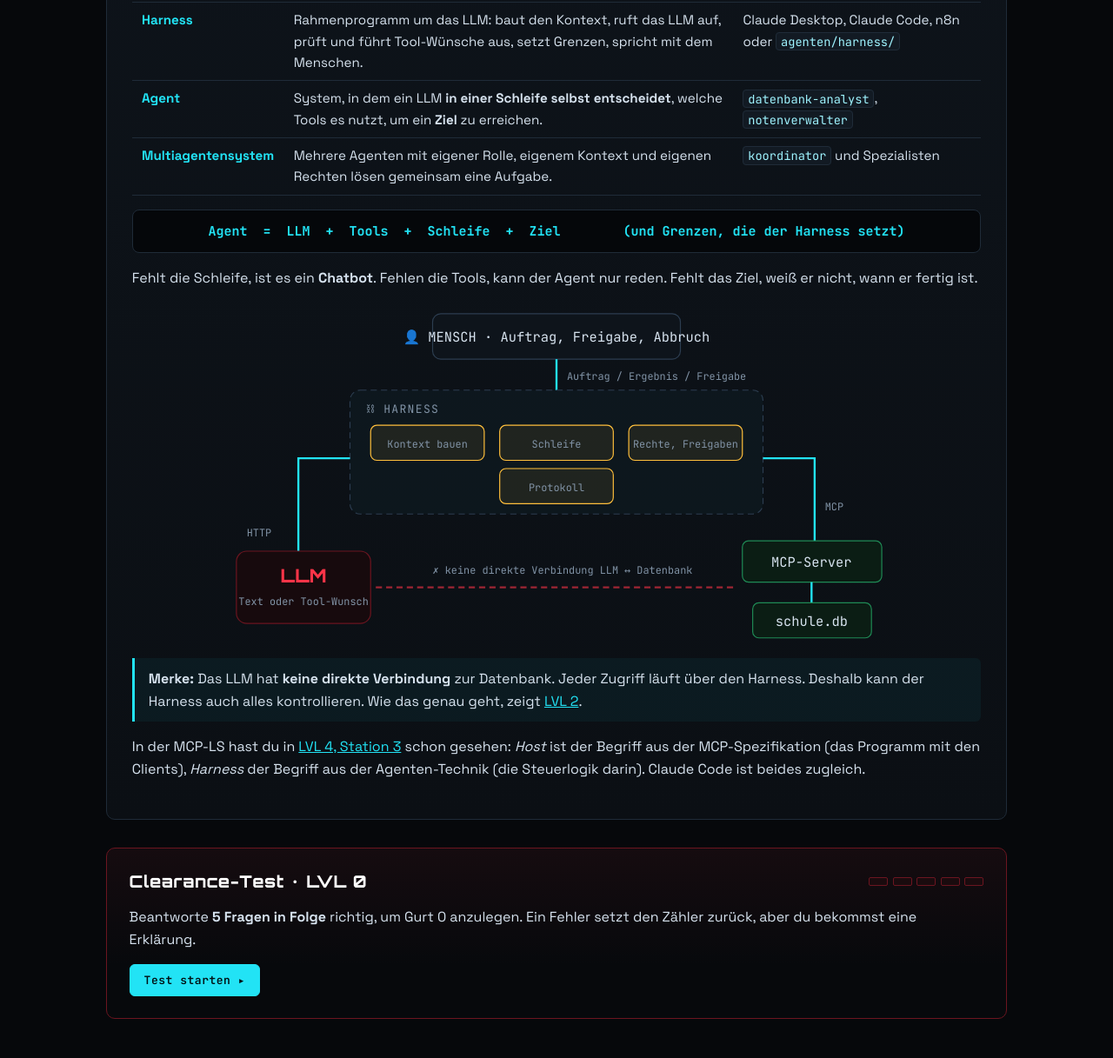
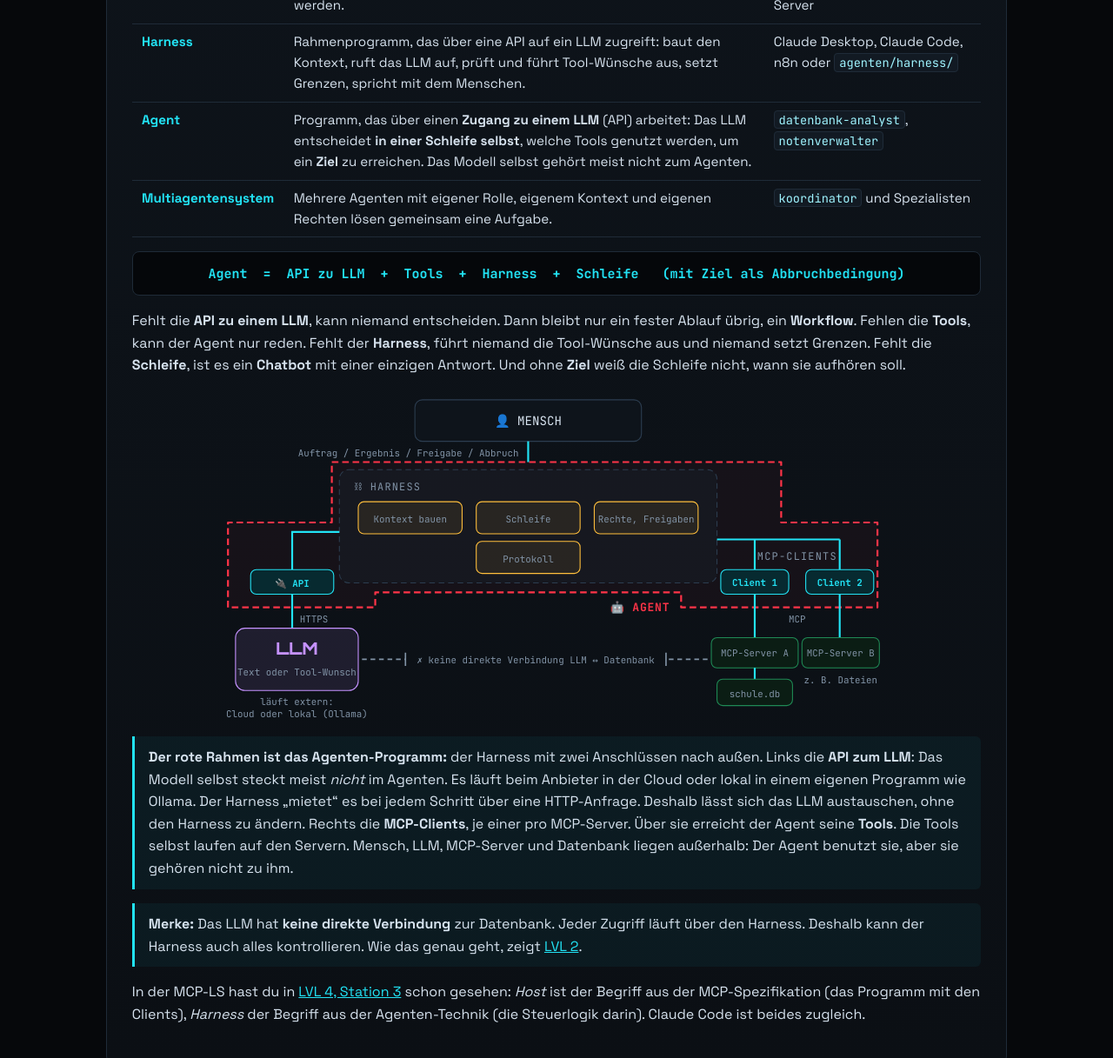
Before and after one commit to FlowTheTensor/LS-KI-Agenten, a plain HTML site: page lvl0.html in a window 1280 px wide. Shown: the part 2719-3936 px from the top of the page at 87% size. Drawn offline with Linux system fonts and the light colour scheme.

Commit message:
Schaubild und Definitionen überarbeitet

```diff
--- a/css/style.css
+++ b/css/style.css
@@ -772,3 +772,17 @@ html.hellmodus .btn.notaus { color: #fff; }
 
 /* Spalten-Formulare nicht umbrechen, sonst richtet sich die Breite nach dem breitesten Feld */
 .controls.col { flex-wrap: nowrap; }
+
+/* Rahmen „Agent = LLM + Harness“ im Schichtenmodell */
+.a-agentframe { fill: rgba(255,52,72,.04); stroke: var(--red); stroke-width: 2; stroke-dasharray: 7 4; stroke-linejoin: round; }
+.arch .a-agentlbl { fill: var(--red); font: 700 12px var(--mono); letter-spacing: .06em; }
+html.hellmodus .a-llm { fill: #fbeef0; }
+.arch .a-api { fill: var(--cyan); font-weight: 700; }
+
+/* Farben im Schaubild: Rot = Agent, Violett = LLM */
+.arch .a-lbl { fill: var(--violet); }
+.a-llm { fill: rgba(197,146,255,.1); stroke: var(--violet); }
+html.hellmodus .a-llm { fill: #f3ecfb; }
+.a-agentdot { fill: rgba(255,52,72,.1); stroke: var(--red); }
+.a-gap { fill: none; stroke: var(--muted); stroke-width: 1.5; stroke-dasharray: 5 4; }
+.a-gap-end { stroke-dasharray: none; }
--- a/js/tests.js
+++ b/js/tests.js
@@ -41,8 +41,14 @@
     },
     {
       q: "Welche Formel beschreibt einen Agenten?",
-      opts: ["LLM + Tools + Schleife + Ziel (mit Grenzen durch den Harness)", "LLM + großer Speicher", "MCP + Datenbank", "Chatbot + schnellere Hardware"],
-      explain: "Fehlt die Schleife, ist es ein Chatbot. Fehlen die Tools, kann er nur reden. Fehlt das Ziel, weiß er nicht, wann er fertig ist."
+      opts: ["API zu LLM + Tools + Harness + Schleife (mit Ziel als Abbruchbedingung)", "LLM + großer Speicher", "MCP-Server + Datenbank", "Chatbot + schnellere Hardware"],
+      explain: "Ohne API zum LLM entscheidet niemand, ohne Tools kann der Agent nur reden, ohne Harness führt niemand aus und setzt keine Grenzen, ohne Schleife ist es ein Chatbot. Das Ziel sagt der Schleife, wann sie aufhören darf. Das Modell selbst steckt meist nicht im Agenten."
+    },
+    {
+      q: "Steckt das Sprachmodell normalerweise <strong>im</strong> Agenten?",
+      opts: ["Nein. Der Agent hat nur einen Zugang (API). Das Modell läuft in der Cloud oder lokal in einem eigenen Programm wie Ollama.",
+        "Ja, jeder Agent bringt sein eigenes vollständiges Modell mit", "Ja, das Modell ist Teil des MCP-Servers", "Nein, ein Agent kommt ganz ohne Sprachmodell aus"],
+      explain: "Im Praxis-Repo enthält <code>harness/llm.py</code> kein Modell, sondern nur HTTP-Anfragen. Deshalb lässt sich mit <code>--modell</code> das Gehirn tauschen, ohne den Harness zu ändern."
     },
     {
       q: "Was ist der Unterschied zwischen <strong>MCP</strong> und einem <strong>Harness</strong>?",
--- a/lvl0.html
+++ b/lvl0.html
@@ -110,39 +110,63 @@
     <table class="tbl">
       <thead><tr><th>Begriff</th><th>Definition (zum Merken)</th><th>Im Praxis-Repo</th></tr></thead>
       <tbody>
-        <tr><th>LLM</th><td>Programm, das zu einem Text die wahrscheinlichste Fortsetzung erzeugt. Kann nichts ausführen, merkt sich nichts.</td><td>Claude, Qwen über Ollama, oder du selbst (<code>--modell mensch</code>)</td></tr>
+        <tr><th>LLM</th><td>Programm, das zu einem Text die wahrscheinlichste Fortsetzung erzeugt. Kann nichts ausführen, merkt sich nichts. Läuft meist <strong>extern</strong> (Cloud oder lokal in Ollama) und wird über eine <strong>API</strong> angesprochen.</td><td>Claude, Qwen über Ollama, oder du selbst (<code>--modell mensch</code>)</td></tr>
         <tr><th>Tool</th><td>Eine normale Funktion. Das LLM sieht nur Name, Beschreibung und Parameter.</td><td><code>query_database</code>, <code>add_grade</code> …</td></tr>
         <tr><th>MCP</th><td>Offener Standard, <em>wie</em> Tools angeboten (Server) und aufgerufen (Client) werden.</td><td><code>src/index.py</code> ist der MCP-Server</td></tr>
-        <tr><th>Harness</th><td>Rahmenprogramm um das LLM: baut den Kontext, ruft das LLM auf, prüft und führt Tool-Wünsche aus, setzt Grenzen, spricht mit dem Menschen.</td><td>Claude Desktop, Claude Code, n8n oder <code>agenten/harness/</code></td></tr>
-        <tr><th>Agent</th><td>System, in dem ein LLM <strong>in einer Schleife selbst entscheidet</strong>, welche Tools es nutzt, um ein <strong>Ziel</strong> zu erreichen.</td><td><code>datenbank-analyst</code>, <code>notenverwalter</code></td></tr>
+        <tr><th>Harness</th><td>Rahmenprogramm, das über eine API auf ein LLM zugreift: baut den Kontext, ruft das LLM auf, prüft und führt Tool-Wünsche aus, setzt Grenzen, spricht mit dem Menschen.</td><td>Claude Desktop, Claude Code, n8n oder <code>agenten/harness/</code></td></tr>
+        <tr><th>Agent</th><td>Programm, das über einen <strong>Zugang zu einem LLM</strong> (API) arbeitet: Das LLM entscheidet <strong>in einer Schleife selbst</strong>, welche Tools genutzt werden, um ein <strong>Ziel</strong> zu erreichen. Das Modell selbst gehört meist nicht zum Agenten.</td><td><code>datenbank-analyst</code>, <code>notenverwalter</code></td></tr>
         <tr><th>Multiagentensystem</th><td>Mehrere Agenten mit eigener Rolle, eigenem Kontext und eigenen Rechten lösen gemeinsam eine Aufgabe.</td><td><code>koordinator</code> und Spezialisten</td></tr>
       </tbody>
     </table>
-<pre class="formel">Agent  =  LLM  +  Tools  +  Schleife  +  Ziel        (und Grenzen, die der Harness setzt)</pre>
-    <p>Fehlt die Schleife, ist es ein <strong>Chatbot</strong>. Fehlen die Tools, kann der Agent nur reden. Fehlt das Ziel, weiß er nicht, wann er fertig ist.</p>
-    <svg class="arch narrow" viewBox="0 0 640 330" role="img" aria-label="Schichtenmodell: Der Mensch spricht nur mit dem Harness. Der Harness spricht über HTTP mit dem LLM und über MCP mit dem Server. Nur der Server greift per SQL auf die Datenbank zu.">
-      <g class="a-human"><rect x="200" y="10" width="240" height="44" rx="8"/><text x="320" y="37" text-anchor="middle">👤 MENSCH · Auftrag, Freigabe, Abbruch</text></g>
-      <path d="M320 54 V84" class="a-wire"/>
-      <text x="330" y="74" class="a-small">Auftrag / Ergebnis / Freigabe</text>
+<pre class="formel">Agent  =  API zu LLM  +  Tools  +  Harness  +  Schleife   (mit Ziel als Abbruchbedingung)</pre>
+    <p>Fehlt die <strong>API zu einem LLM</strong>, kann niemand entscheiden. Dann bleibt nur ein fester Ablauf übrig, ein <strong>Workflow</strong>.
+      Fehlen die <strong>Tools</strong>, kann der Agent nur reden. Fehlt der <strong>Harness</strong>, führt niemand die Tool-Wünsche aus und niemand setzt Grenzen.
+      Fehlt die <strong>Schleife</strong>, ist es ein <strong>Chatbot</strong> mit einer einzigen Antwort. Und ohne <strong>Ziel</strong> weiß die Schleife nicht, wann sie aufhören soll.</p>
+    <svg class="arch narrow" viewBox="0 0 700 352" role="img" aria-label="Schichtenmodell: Ein roter Rahmen umschließt den Agenten: den Harness, links seinen API-Anschluss zum LLM und rechts zwei MCP-Clients. Das LLM liegt außerhalb und wird per HTTPS angesprochen. Jeder MCP-Client ist mit genau einem MCP-Server außerhalb verbunden. Der Mensch spricht nur mit dem Harness. Nur der MCP-Server greift auf die Datenbank zu.">
+      <!-- Rahmen: Agent = Harness + API-Anschluss (links) + MCP-Clients (rechts); LLM und MCP-Server liegen außerhalb -->
+      <path d="M112 76 H588 V140 H690 V230 H482 V214 H158 V230 H2 V140 H112 Z" class="a-agentframe"/>
+      <text x="470" y="234" text-anchor="end" class="a-agentlbl">🤖 AGENT</text>
+      <g class="a-human"><rect x="200" y="10" width="240" height="44" rx="8"/><text x="320" y="37" text-anchor="middle">👤 MENSCH</text></g>
+      <path d="M320 54 V76" class="a-wire"/>
+      <text x="310" y="70" text-anchor="end" class="a-small">Auftrag / Ergebnis / Freigabe / Abbruch</text>
       <rect x="120" y="84" width="400" height="120" rx="10" class="a-host"/>
       <text x="136" y="106" class="a-title">⛓ HARNESS</text>
       <g class="a-gate"><rect x="140" y="118" width="110" height="34" rx="6"/><text x="195" y="140" text-anchor="middle" class="a-small">Kontext bauen</text></g>
       <g class="a-gate"><rect x="265" y="118" width="110" height="34" rx="6"/><text x="320" y="140" text-anchor="middle" class="a-small">Schleife</text></g>
       <g class="a-gate"><rect x="390" y="118" width="110" height="34" rx="6"/><text x="445" y="140" text-anchor="middle" class="a-small">Rechte, Freigaben</text></g>
       <g class="a-gate"><rect x="265" y="160" width="110" height="34" rx="6"/><text x="320" y="182" text-anchor="middle" class="a-small">Protokoll</text></g>
-      <path d="M120 150 H70 V240" class="a-wire"/>
-      <text x="20" y="226" class="a-small">HTTP</text>
-      <rect x="10" y="240" width="130" height="70" rx="10" class="a-llm"/>
-      <text x="75" y="270" text-anchor="middle" class="a-lbl">LLM</text>
-      <text x="75" y="292" text-anchor="middle" class="a-small">Text oder Tool-Wunsch</text>
-      <path d="M520 150 H570 V230" class="a-wire"/>
-      <text x="580" y="200" class="a-small">MCP</text>
-      <g class="a-server"><rect x="500" y="230" width="135" height="40" rx="6"/><text x="567" y="255" text-anchor="middle">MCP-Server</text></g>
-      <path d="M567 270 V290" class="a-wire"/>
-      <g class="a-server"><rect x="510" y="290" width="115" height="34" rx="6"/><text x="567" y="312" text-anchor="middle">schule.db</text></g>
-      <text x="200" y="262" class="a-small">✗ keine direkte Verbindung LLM ↔ Datenbank</text>
-      <path d="M145 275 H495" class="a-wire dashed a-nolink"/>
+      <!-- links: Zugang zum LLM -->
+      <path d="M120 150 H70 V190" class="a-wire"/>
+      <g class="a-client"><rect x="26" y="190" width="88" height="26" rx="6"/><text x="70" y="208" text-anchor="middle" class="a-small a-api">🔌 API</text></g>
+      <path d="M70 216 V252" class="a-wire"/>
+      <text x="78" y="246" class="a-small">HTTPS</text>
+      <rect x="10" y="252" width="130" height="66" rx="10" class="a-llm"/>
+      <text x="75" y="280" text-anchor="middle" class="a-lbl">LLM</text>
+      <text x="75" y="302" text-anchor="middle" class="a-small">Text oder Tool-Wunsch</text>
+      <text x="75" y="333" text-anchor="middle" class="a-small">läuft extern:</text>
+      <text x="75" y="346" text-anchor="middle" class="a-small">Cloud oder lokal (Ollama)</text>
+      <!-- rechts: MCP-Clients, je einer pro Server -->
+      <path d="M520 158 H650 M560 158 V190 M650 158 V190" class="a-wire"/>
+      <text x="605" y="180" text-anchor="middle" class="a-title">MCP-CLIENTS</text>
+      <g class="a-client"><rect x="524" y="190" width="72" height="26" rx="6"/><text x="560" y="207" text-anchor="middle" class="a-small a-api">Client 1</text></g>
+      <g class="a-client"><rect x="614" y="190" width="72" height="26" rx="6"/><text x="650" y="207" text-anchor="middle" class="a-small a-api">Client 2</text></g>
+      <path d="M560 216 V262 M650 216 V262" class="a-wire"/>
+      <text x="605" y="246" text-anchor="middle" class="a-small">MCP</text>
+      <g class="a-server"><rect x="514" y="262" width="92" height="32" rx="6"/><text x="560" y="282" text-anchor="middle" class="a-small">MCP-Server A</text></g>
+      <g class="a-server"><rect x="610" y="262" width="82" height="32" rx="6"/><text x="651" y="282" text-anchor="middle" class="a-small">MCP-Server B</text></g>
+      <path d="M560 294 V306" class="a-wire"/>
+      <g class="a-server"><rect x="520" y="306" width="80" height="28" rx="6"/><text x="560" y="325" text-anchor="middle" class="a-small">schule.db</text></g>
+      <text x="651" y="310" text-anchor="middle" class="a-small">z. B. Dateien</text>
+      <text x="328" y="289" text-anchor="middle" class="a-small">✗ keine direkte Verbindung LLM ↔ Datenbank</text>
+      <!-- angedeutete, aber unterbrochene Verbindung: grau gestrichelt, endet vor dem Text mit | -->
+      <path d="M144 285 H190 M510 285 H466" class="a-gap"/>
+      <path d="M190 278 V292 M466 278 V292" class="a-gap a-gap-end"/>
     </svg>
+    <p class="note"><strong>Der rote Rahmen ist das Agenten-Programm:</strong> der Harness mit zwei Anschlüssen nach außen.
+      Links die <strong>API zum LLM</strong>: Das Modell selbst steckt meist <em>nicht</em> im Agenten. Es läuft beim Anbieter in der Cloud oder lokal in einem eigenen Programm wie Ollama.
+      Der Harness „mietet“ es bei jedem Schritt über eine HTTP-Anfrage. Deshalb lässt sich das LLM austauschen, ohne den Harness zu ändern.
+      Rechts die <strong>MCP-Clients</strong>, je einer pro MCP-Server. Über sie erreicht der Agent seine <strong>Tools</strong>. Die Tools selbst laufen auf den Servern.
+      Mensch, LLM, MCP-Server und Datenbank liegen außerhalb: Der Agent benutzt sie, aber sie gehören nicht zu ihm.</p>
     <p class="note"><strong>Merke:</strong> Das LLM hat <strong>keine direkte Verbindung</strong> zur Datenbank. Jeder Zugriff läuft über den Harness.
       Deshalb kann der Harness auch alles kontrollieren. Wie das genau geht, zeigt <a href="lvl2.html">LVL 2</a>.</p>
     <p>In der MCP-LS hast du in <a href="https://flowthetensor.github.io/LS-MCP-USB-fuer-KI/lvl4.html#lvl4-s3" target="_blank" rel="noopener">LVL 4, Station 3</a>
```
Also changed, not shown: index.html (+2 -2 lines), lvl2.html (+2 -1 lines), lvl3.html (+10 -10 lines).
